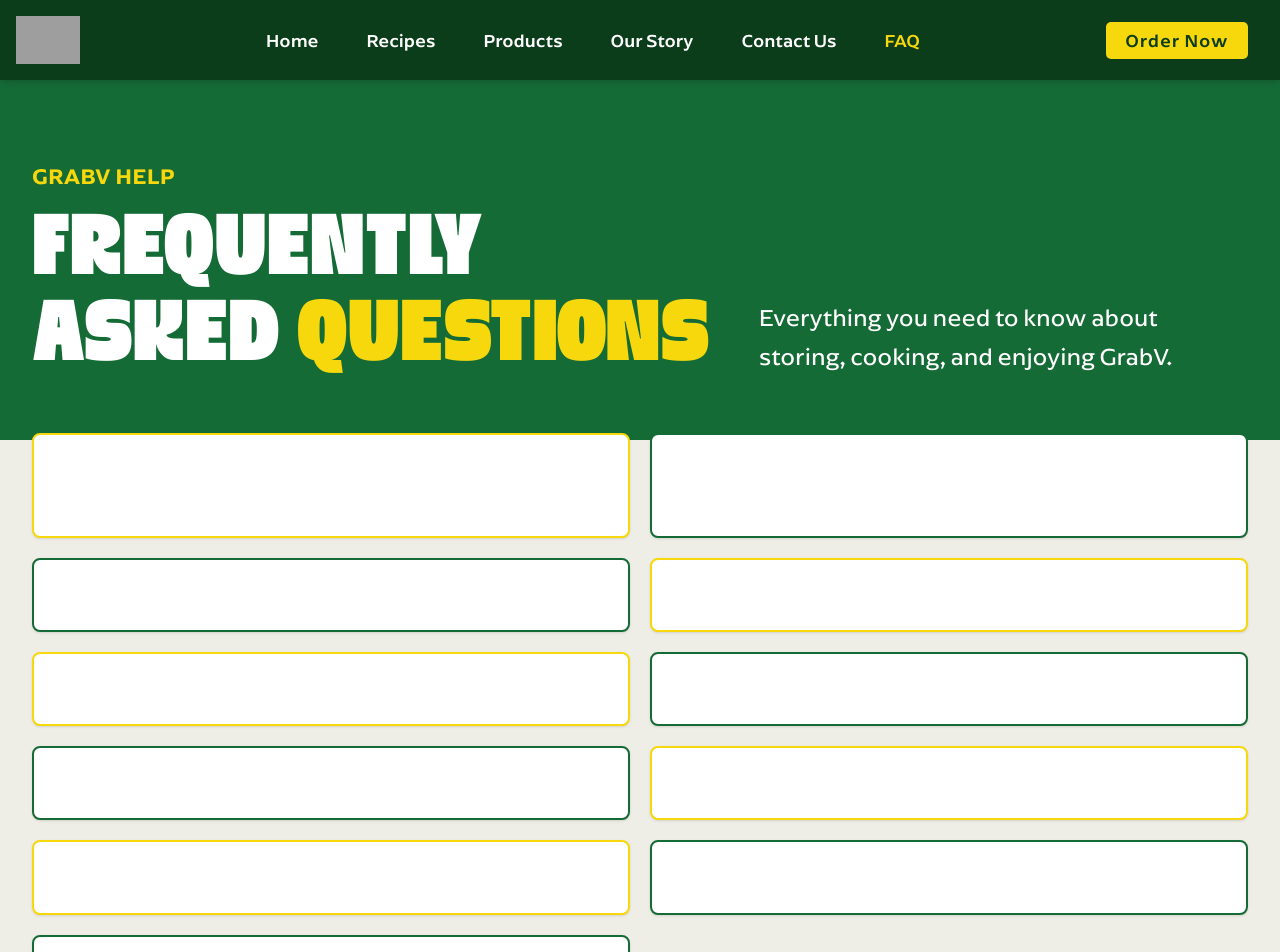
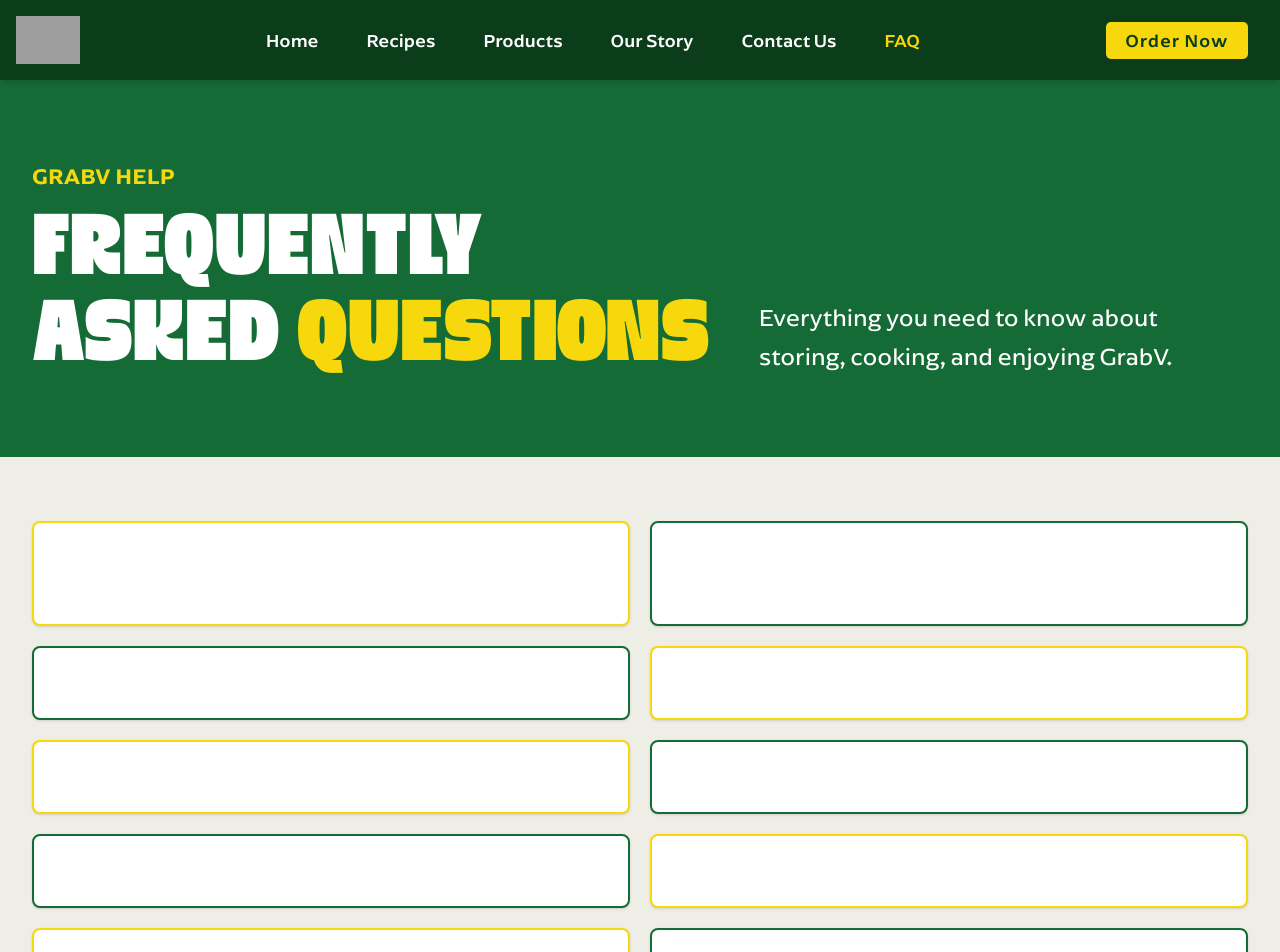
Before and after one commit to Britojaison/grabv, a Next.js app: page /faq in a window 1280 px wide. Shown: the top 952 px of the page. Built offline with nearby package versions, Linux system fonts and the light colour scheme; grey boxes are pictures that could not be loaded.

Commit message:
refactor: simplify FAQ header layout and restructure content into separate sections

```diff
--- a/app/faq/page.tsx
+++ b/app/faq/page.tsx
@@ -140,10 +140,9 @@
             </header>
 
             <main className="w-full flex-1" style={{ backgroundColor: 'rgb(239, 238, 230)' }}>
-                <section className="relative overflow-hidden px-3 md:px-8 py-12 md:py-20">
-                    <div className="absolute inset-x-0 top-0 h-[260px] md:h-[360px] z-0" style={{ backgroundColor: 'rgb(21, 107, 54)' }} />
-                    <div className="relative z-10 w-full max-w-[1380px] mx-auto">
-                        <div className="flex flex-col md:flex-row md:items-end md:justify-between gap-5 md:gap-10 mb-8 md:mb-14">
+                <section className="px-3 md:px-8 py-12 md:py-20" style={{ backgroundColor: 'rgb(21, 107, 54)' }}>
+                    <div className="w-full max-w-[1380px] mx-auto">
+                        <div className="flex flex-col md:flex-row md:items-end md:justify-between gap-5 md:gap-10">
                             <div>
                                 <p className="font-arpona font-semibold text-[14px] md:text-[22px] uppercase tracking-wide mb-3" style={{ color: 'rgb(247, 216, 13)' }}>
                                     GrabV Help
@@ -157,7 +156,11 @@
                                 Everything you need to know about storing, cooking, and enjoying GrabV.
                             </p>
                         </div>
+                    </div>
+                </section>
 
+                <section className="px-3 md:px-8 pt-10 md:pt-16 pb-12 md:pb-20">
+                    <div className="w-full max-w-[1380px] mx-auto">
                         <div className="grid grid-cols-1 gap-3 md:hidden">
                             {faqs.map((faq, index) => (
                                 <details
```
